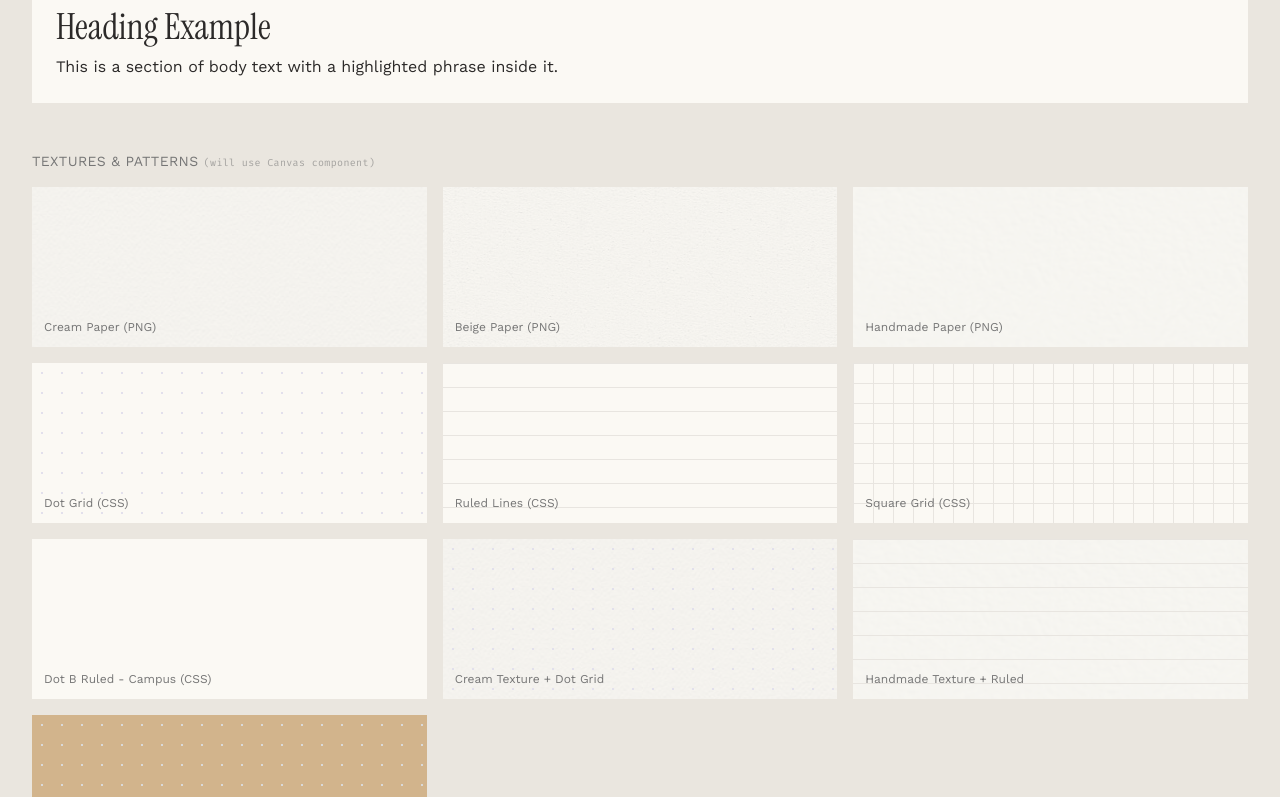
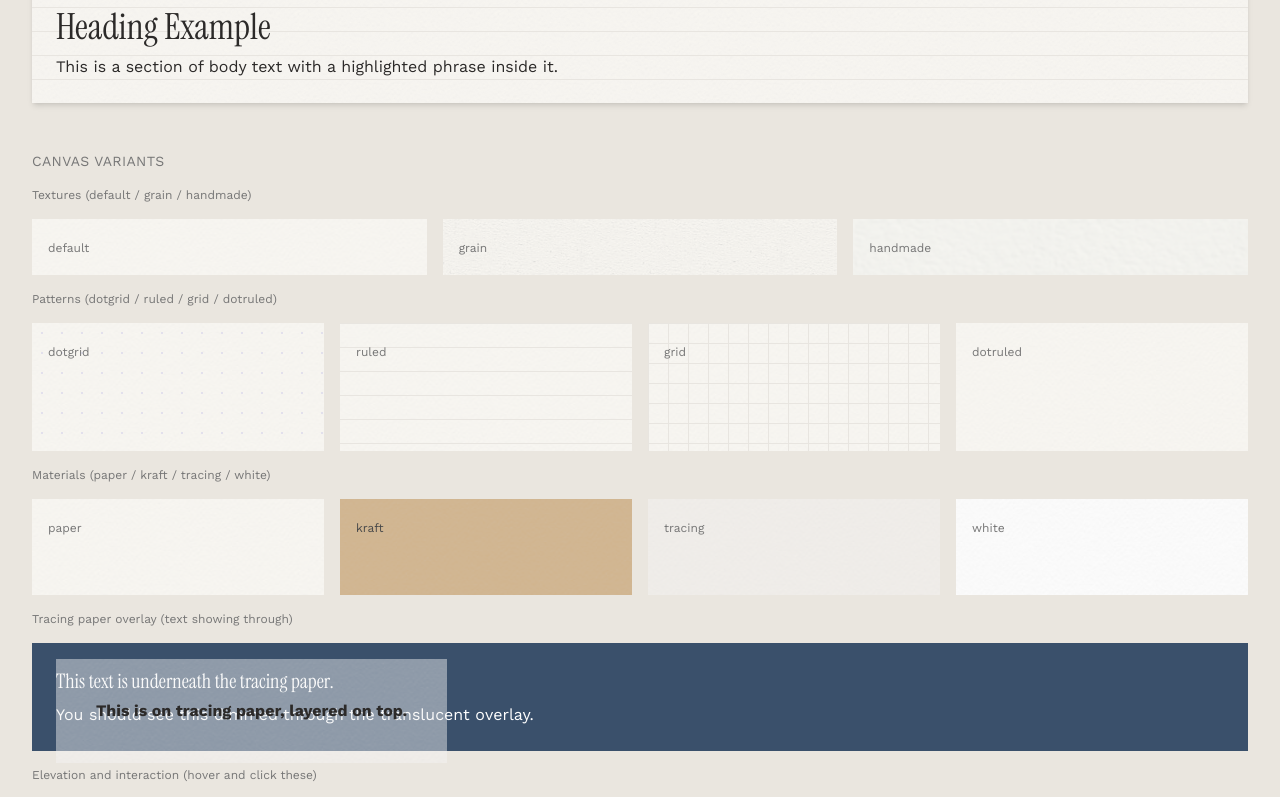
Before and after one commit to benjaminferreira/benjaminferreira.dev, a Next.js app: page /sandbox in a window 1280 px wide. Shown: the part 2003-2800 px from the top of the page. Built offline with nearby package versions, Linux system fonts and the light colour scheme.

Commit message:
Canvas v2: texture renames, raised/interactive props, shadow physics, sandbox demos

```diff
--- a/src/app/sandbox/page.tsx
+++ b/src/app/sandbox/page.tsx
@@ -10,10 +10,11 @@ export default function page() {
 			<h2 className="text-sm uppercase tracking-wide text-graphite-hb mb-4">Canvas Component Test</h2>
 			<Canvas
 				variant="paper"
-				texture="beige"
+				texture="grain"
 				pattern="grid"
 				padding="p-10"
 				rounded
+				raised
 			>
 				<div className="space-y-6">
 					<div>
@@ -164,24 +165,37 @@ export default function page() {
 			{/* ===== SECTION: Buttons ===== */}
 			<section className="space-y-2">
 				<h2 className="text-sm uppercase tracking-wide text-graphite-hb mb-4">Button Variants</h2>
-				<div className="bg-paper p-6 flex gap-3 flex-wrap">
+				<Canvas
+					pattern="dotgrid"
+					padding="p-6"
+					raised
+				>
+					<div className="flex gap-3 flex-wrap">
 						<button className="px-4 py-2 rounded-md bg-pen-shinkai text-paper text-sm font-medium">
 							Navigate
 						</button>
 						<button className="px-4 py-2 rounded-md bg-pen-tsutsuji text-paper text-sm font-medium">
 							Submit
 						</button>
-					<button className="px-4 py-2 rounded-md bg-pen-kujaku text-paper text-sm font-medium">Save</button>
+						<button className="px-4 py-2 rounded-md bg-pen-kujaku text-paper text-sm font-medium">
+							Save
+						</button>
 						<button className="px-4 py-2 rounded-md border border-graphite-guide text-ink text-sm font-medium">
 							Cancel
 						</button>
 					</div>
+				</Canvas>
 			</section>
 
 			{/* ===== SECTION: Highlighted Headings/Text ===== */}
 			<section className="space-y-2">
 				<h2 className="text-sm uppercase tracking-wide text-graphite-hb mb-4">Highlighted Headings/Text</h2>
-				<div className="bg-paper p-6 space-y-8">
+				<Canvas
+					pattern="ruled"
+					padding="p-6"
+					raised
+				>
+					<div className="space-y-8">
 						<div>
 							<p className="text-xs text-graphite-hb mb-2">Option 1: Inline span with bg</p>
 							<h3 className="text-4xl font-heading text-ink">
@@ -195,7 +209,9 @@ export default function page() {
 						<div>
 							<p className="text-xs text-graphite-hb mb-2">Option 2: Inset box-shadow underline</p>
 							<h3 className="text-4xl font-heading text-ink">
-							<span className="shadow-[inset_0_-0.25em_0_var(--color-mild-yellow)]">Heading Example</span>
+								<span className="shadow-[inset_0_-0.25em_0_var(--color-mild-yellow)]">
+									Heading Example
+								</span>
 							</h3>
 							<p className="text-base text-ink mt-2">
 								This is a section of body text with a{" "}
@@ -206,7 +222,9 @@ export default function page() {
 							</p>
 						</div>
 						<div>
-						<p className="text-xs text-graphite-hb mb-2">Option 3: ::after pseudo-element (rotated bar)</p>
+							<p className="text-xs text-graphite-hb mb-2">
+								Option 3: ::after pseudo-element (rotated bar)
+							</p>
 							<h3 className="text-4xl font-heading text-ink">
 								<span className="relative z-0 inline-block after:content-[''] after:absolute after:bottom-1 after:-left-0.5 after:w-[calc(100%+4px)] after:h-5/7 after:bg-mild-yellow/70 after:-rotate-1 after:-z-10">
 									Heading Example
@@ -238,142 +256,168 @@ export default function page() {
 							</p>
 						</div>
 					</div>
+				</Canvas>
 			</section>
 
-			{/* ===== SECTION: Textures & Patterns ===== */}
-			<section className="space-y-2">
-				<h2 className="text-sm uppercase tracking-wide text-graphite-hb mb-4">
-					Textures & Patterns{" "}
-					<span className="normal-case font-mono text-[10px] text-graphite-hb/60">
-						(will use Canvas component)
-					</span>
-				</h2>
+			{/* ===== SECTION: Canvas Variants ===== */}
+			<section className="space-y-4">
+				<h2 className="text-sm uppercase tracking-wide text-graphite-hb mb-4">Canvas Variants</h2>
+
+				{/* Textures */}
+				<p className="text-xs text-graphite-hb">Textures (default / grain / handmade)</p>
 				<div className="grid grid-cols-3 gap-4">
-					{/* Cream paper grain texture (PNG) */}
-					<div className="h-40 bg-paper relative overflow-hidden flex items-end p-3">
-						<div
-							className="absolute inset-0 opacity-[0.35]"
-							style={{ backgroundImage: "url('/textures/cream-paper.png')", backgroundSize: "200px" }}
-						/>
-						<span className="text-xs text-graphite-hb relative z-10">Cream Paper (PNG)</span>
+					<Canvas padding="p-4">
+						<span className="text-xs text-graphite-hb">default</span>
+					</Canvas>
+					<Canvas
+						texture="grain"
+						padding="p-4"
+					>
+						<span className="text-xs text-graphite-hb">grain</span>
+					</Canvas>
+					<Canvas
+						texture="handmade"
+						padding="p-4"
+					>
+						<span className="text-xs text-graphite-hb">handmade</span>
+					</Canvas>
 				</div>
 
-					{/* Beige paper texture (PNG) */}
-					<div className="h-40 bg-paper relative overflow-hidden flex items-end p-3">
-						<div
-							className="absolute inset-0 opacity-[0.35]"
-							style={{ backgroundImage: "url('/textures/beige-paper.png')", backgroundSize: "200px" }}
-						/>
-						<span className="text-xs text-graphite-hb relative z-10">Beige Paper (PNG)</span>
+				{/* Patterns */}
+				<p className="text-xs text-graphite-hb">Patterns (dotgrid / ruled / grid / dotruled)</p>
+				<div className="grid grid-cols-4 gap-4">
+					<Canvas
+						pattern="dotgrid"
+						padding="p-4"
+						className="h-32"
+					>
+						<span className="text-xs text-graphite-hb">dotgrid</span>
+					</Canvas>
+					<Canvas
+						pattern="ruled"
+						padding="p-4"
+						className="h-32"
+					>
+						<span className="text-xs text-graphite-hb">ruled</span>
+					</Canvas>
+					<Canvas
+						pattern="grid"
+						padding="p-4"
+						className="h-32"
+					>
+						<span className="text-xs text-graphite-hb">grid</span>
+					</Canvas>
+					<Canvas
+						pattern="dotruled"
+						padding="p-4"
+						className="h-32"
+					>
+						<span className="text-xs text-graphite-hb">dotruled</span>
+					</Canvas>
 				</div>
 
-					{/* Handmade paper texture (PNG) */}
-					<div className="h-40 bg-paper relative overflow-hidden flex items-end p-3">
-						<div
-							className="absolute inset-0 opacity-[0.35]"
-							style={{ backgroundImage: "url('/textures/handmade-paper.png')", backgroundSize: "200px" }}
-						/>
-						<span className="text-xs text-graphite-hb relative z-10">Handmade Paper (PNG)</span>
+				{/* Variants */}
+				<p className="text-xs text-graphite-hb">Materials (paper / kraft / tracing / white)</p>
+				<div className="grid grid-cols-4 gap-4">
+					<Canvas
+						padding="p-4"
+						className="h-24"
+					>
+						<span className="text-xs text-graphite-hb">paper</span>
+					</Canvas>
+					<Canvas
+						variant="kraft"
+						padding="p-4"
+						className="h-24"
+					>
+						<span className="text-xs text-graphite-2b">kraft</span>
+					</Canvas>
+					<Canvas
+						variant="tracing"
+						padding="p-4"
+						className="h-24"
+					>
+						<span className="text-xs text-graphite-hb">tracing</span>
+					</Canvas>
+					<Canvas
+						variant="white"
+						padding="p-4"
+						className="h-24"
+					>
+						<span className="text-xs text-graphite-hb">white</span>
+					</Canvas>
 				</div>
 
-					{/* Dot grid (CSS) */}
-					<div
-						className="h-40 bg-paper relative overflow-hidden flex items-end p-3"
-						style={{
-							backgroundImage: "radial-gradient(circle, var(--color-dot-grey) 1px, transparent 1px)",
-							backgroundSize: "20px 20px",
-						}}
+				{/* Tracing overlay test */}
+				<p className="text-xs text-graphite-hb">Tracing paper overlay (text showing through)</p>
+				<div className="relative bg-pen-shinkai p-6">
+					<p className="text-xl font-heading text-white">This text is underneath the tracing paper.</p>
+					<p className="text-base text-white mt-2">
+						You should see this dimmed through the translucent overlay.
+					</p>
+					<div className="absolute top-4">
+						<Canvas
+							variant="tracing"
+							padding="p-10"
 						>
-						<span className="text-xs text-graphite-hb">Dot Grid (CSS)</span>
+							<p className="text-ink font-bold">This is on tracing paper, layered on top.</p>
+						</Canvas>
+					</div>
 				</div>
 
-					{/* Ruled lines (CSS) */}
-					<div
-						className="h-40 bg-paper relative overflow-hidden flex items-end p-3"
-						style={{
-							backgroundImage: "linear-gradient(var(--color-lines) 1px, transparent 1px)",
-							backgroundSize: "100% 24px",
-						}}
+				{/* Elevation + Interactive */}
+				<p className="text-xs text-graphite-hb">Elevation and interaction (hover and click these)</p>
+				<div className="grid grid-cols-4 gap-4">
+					<Canvas padding="p-4" className="h-40">
+						<span className="text-xs text-graphite-hb">flat (default)</span>
+					</Canvas>
+					<Canvas
+						raised
+						padding="p-4"
+						className="h-40"
 					>
-						<span className="text-xs text-graphite-hb">Ruled Lines (CSS)</span>
+						<span className="text-xs text-graphite-hb">raised</span>
+					</Canvas>
+					<Canvas
+						interactive
+						padding="p-4"
+						className="h-40"
+					>
+						<span className="text-xs text-graphite-hb">flat + interactive</span>
+					</Canvas>
+					<Canvas
+						raised
+						interactive
+						padding="p-4"
+						className="h-40"
+					>
+						<span className="text-xs text-graphite-hb">raised + interactive</span>
+					</Canvas>
 				</div>
 
-					{/* Square grid (CSS) */}
-					<div
-						className="h-40 bg-paper relative overflow-hidden flex items-end p-3"
-						style={{
-							backgroundImage:
-								"linear-gradient(var(--color-grid) 1px, transparent 1px), linear-gradient(90deg, var(--color-grid) 1px, transparent 1px)",
-							backgroundSize: "20px 20px",
-						}}
+				{/* Combos */}
+				<p className="text-xs text-graphite-hb">Combinations</p>
+				<div className="grid grid-cols-2 gap-4">
+					<Canvas
+						texture="handmade"
+						pattern="ruled"
+						raised
+						interactive
+						padding="p-6"
+						className="h-40"
 					>
-						<span className="text-xs text-graphite-hb">Square Grid (CSS)</span>
-					</div>
-
-					{/* Dot B Ruled - Campus style (CSS) - dots sit ON the lines */}
-					<div className="h-40 bg-paper relative overflow-hidden flex items-end p-3">
-						<div
-							className="absolute inset-0 opacity-[0.65]"
-							style={{
-								backgroundImage: "linear-gradient(var(--color-campus-dot) 1px, transparent 1px)",
-								backgroundSize: "100% 24px",
-							}}
-						/>
-						<div
-							className="absolute inset-0"
-							style={{
-								backgroundImage:
-									"radial-gradient(circle, var(--color-campus-dot) 1px, transparent 1px)",
-								backgroundSize: "24px 24px",
-								backgroundPosition: "0 -11px",
-							}}
-						/>
-						<span className="text-xs text-graphite-hb relative z-10">Dot B Ruled - Campus (CSS)</span>
-					</div>
-
-					{/* Cream texture + Dot grid combo */}
-					<div className="h-40 bg-paper relative overflow-hidden flex items-end p-3">
-						<div
-							className="absolute inset-0 opacity-[0.35]"
-							style={{ backgroundImage: "url('/textures/cream-paper.png')", backgroundSize: "200px" }}
-						/>
-						<div
-							className="absolute inset-0"
-							style={{
-								backgroundImage: "radial-gradient(circle, var(--color-dot-grey) 1px, transparent 1px)",
-								backgroundSize: "20px 20px",
-							}}
-						/>
-						<span className="text-xs text-graphite-hb relative z-10">Cream Texture + Dot Grid</span>
-					</div>
-
-					{/* Handmade texture + Ruled lines combo */}
-					<div className="h-40 bg-paper relative overflow-hidden flex items-end p-3">
-						<div
-							className="absolute inset-0 opacity-[0.35]"
-							style={{ backgroundImage: "url('/textures/handmade-paper.png')", backgroundSize: "200px" }}
-						/>
-						<div
-							className="absolute inset-0"
-							style={{
-								backgroundImage: "linear-gradient(var(--color-lines) 1px, transparent 1px)",
-								backgroundSize: "100% 24px",
-							}}
-						/>
-						<span className="text-xs text-graphite-hb relative z-10">Handmade Texture + Ruled</span>
-					</div>
-
-					{/* Dot grid on kraft (CSS) */}
-					<div
-						className="h-40 bg-kraft relative overflow-hidden flex items-end p-3"
-						style={{
-							backgroundImage:
-								"radial-gradient(circle, var(--color-graphite-guide) 1px, transparent 1px)",
-							backgroundSize: "20px 20px",
-						}}
+						<p className="text-sm text-ink">Handmade texture + ruled + raised + interactive</p>
+					</Canvas>
+					<Canvas
+						variant="kraft"
+						texture="grain"
+						pattern="dotgrid"
+						raised
+						padding="p-6"
+						className="h-40"
 					>
-						<span className="text-xs text-graphite-2b">Dot Grid on Kraft</span>
-					</div>
+						<p className="text-sm text-graphite-2b">Kraft + grain + dotgrid + raised</p>
+					</Canvas>
 				</div>
 			</section>
 		</main>
--- a/src/components/Canvas.tsx
+++ b/src/components/Canvas.tsx
@@ -2,19 +2,28 @@
  * Themed surface component for the Japanese stationery design system.
  * Provides paper-like backgrounds with optional texture and pattern overlays.
  */
+"use client";
+
+import React, { useState, useRef } from "react";
 
 /**
  * Props interface for Canvas component
  */
 interface CanvasProps {
-	/** The base background color of the canvas */
-	variant?: "paper" | "kraft" | "divider" | "white";
+	/** The base material/background of the canvas */
+	variant?: "paper" | "kraft" | "tracing" | "white";
 
-	/** Optional texture overlay on top of the base color */
-	texture?: "none" | "cream" | "beige" | "handmade";
+	/** Surface texture overlay (default has a faint paper grain) */
+	texture?: "default" | "grain" | "handmade";
 
 	/** Optional line, grid or pattern overlay */
 	pattern?: "none" | "ruled" | "grid" | "dotgrid" | "dotruled";
+
+	/** Whether the canvas is raised off the surface with a shadow */
+	raised?: boolean;
+
+	/** Enables hover lift + active press physics */
+	interactive?: boolean;
 
 	/** Tailwind padding class (default: "p-6") */
 	padding?: string;
@@ -36,17 +45,26 @@ interface CanvasProps {
 const variantClasses: Record<NonNullable<CanvasProps["variant"]>, string> = {
 	paper: "bg-paper",
 	kraft: "bg-kraft",
-	divider: "bg-divider",
+	tracing: "bg-tracing",
 	white: "bg-white",
 };
 
 /**
  * Canvas texture overlay CSS style mappings
  */
-const textureStyles: Record<string, React.CSSProperties> = {
-	cream: { backgroundImage: "url('/textures/cream-paper.png')", backgroundSize: "200px" },
-	beige: { backgroundImage: "url('/textures/beige-paper.png')", backgroundSize: "200px" },
+const textureStyles: Record<NonNullable<CanvasProps["texture"]>, React.CSSProperties> = {
+	default: { backgroundImage: "url('/textures/cream-paper.png')", backgroundSize: "200px" },
+	grain: { backgroundImage: "url('/textures/beige-paper.png')", backgroundSize: "200px" },
 	handmade: { backgroundImage: "url('/textures/handmade-paper.png')", backgroundSize: "200px" },
+};
+
+/**
+ * Texture opacity per type (default is subtle, grain/handmade are more visible)
+ */
+const textureOpacity: Record<NonNullable<CanvasProps["texture"]>, string> = {
+	default: "opacity-[0.25]",
+	grain: "opacity-[0.45]",
+	handmade: "opacity-[0.65]",
 };
 
 /**
@@ -57,7 +75,10 @@ const patternStyles: Record<string, React.CSSProperties> = {
 		backgroundImage: "radial-gradient(circle, var(--color-dot-grey) 1px, transparent 1px)",
 		backgroundSize: "20px 20px",
 	},
-	ruled: { backgroundImage: "linear-gradient(var(--color-lines) 1px, transparent 1px)", backgroundSize: "100% 24px" },
+	ruled: {
+		backgroundImage: "linear-gradient(var(--color-lines) 1px, transparent 1px)",
+		backgroundSize: "100% 24px",
+	},
 	grid: {
 		backgroundImage:
 			"linear-gradient(var(--color-grid) 1px, transparent 1px), linear-gradient(90deg, var(--color-grid) 1px, transparent 1px)",
@@ -107,31 +128,89 @@ function renderPattern(pattern: NonNullable<CanvasProps["pattern"]>) {
 /**
  * A themed surface component inspired by physical paper media.
  * Renders a background with optional texture and pattern overlays.
+ * Supports physical interaction states (lift on hover, press on click).
  *
  * @example
- * <Canvas variant="paper" texture="handmade" pattern="dotgrid" padding="p-10">
+ * <Canvas variant="paper" texture="grain" pattern="dotgrid" raised interactive>
  *   <p>Content on textured paper</p>
  * </Canvas>
  */
 export default function Canvas({
 	variant = "paper",
-	texture = "none",
+	texture = "default",
 	pattern = "none",
+	raised = false,
+	interactive = false,
 	padding = "p-6",
 	rounded = false,
 	className = "",
 	children,
 }: CanvasProps) {
+	const [lifted, setLifted] = useState(false);
+	const [pressed, setPressed] = useState(false);
+	const containerRef = useRef<HTMLDivElement>(null);
+
+	const elevationClass = raised ? "shadow-md" : "";
+
+	// Track cursor position via CSS custom properties (no re-renders)
+	const handleMouseMove = (e: React.MouseEvent<HTMLDivElement>) => {
+		if (!interactive || !containerRef.current) return;
+		const rect = containerRef.current.getBoundingClientRect();
+		const x = ((e.clientX - rect.left) / rect.width - 0.5) * -8;
+		const y = ((e.clientY - rect.top) / rect.height - 0.5) * -8;
+		containerRef.current.style.setProperty("--shadow-x", `${x}px`);
+		containerRef.current.style.setProperty("--shadow-y", `${y}px`);
+	};
+
+	// Interactive states:
+	// - hover: gentle shadow appears (CSS class)
+	// - mousedown (pressed): paper presses flat, shadow disappears
+	// - mouseup/click (lifted): paper lifts up with big shadow
+	// - blur: paper floats back down
+	const interactiveStyle: React.CSSProperties = interactive
+		? pressed
+			? {
+					transform: "translateY(1px) scale(0.995)",
+					boxShadow: "0 1px 2px 0 rgba(0,0,0,0.04)",
+					transition: "all 100ms ease-in",
+				}
+			: lifted
+				? {
+						transform: "translateY(-6px) rotate(0.4deg)",
+						boxShadow: "var(--shadow-x, 0px) calc(12px + var(--shadow-y, 0px)) 28px -4px rgba(0,0,0,0.16), calc(var(--shadow-x, 0px) * 0.5) calc(6px + var(--shadow-y, 0px) * 0.5) 10px -2px rgba(0,0,0,0.08)",
+						transition: "transform 200ms cubic-bezier(0.2, 0.9, 0.3, 1), box-shadow 100ms ease-out",
+					}
+				: {
+						transition: "all 500ms cubic-bezier(0.4, 0, 0.2, 1)",
+					}
+		: {};
+
+	const interactiveHoverClass = interactive && !lifted && !pressed
+		? "[&:hover]:shadow-[0_4px_12px_-2px_rgba(0,0,0,0.08)] cursor-pointer"
+		: interactive
+			? "cursor-pointer"
+			: "";
+
 	return (
 		<div
-			className={`relative overflow-hidden ${variantClasses[variant]} ${padding} ${rounded ? "rounded-3xl" : ""} ${className}`}
+			ref={containerRef}
+			className={`relative overflow-hidden ${variantClasses[variant]} ${padding} ${elevationClass} ${interactiveHoverClass} ${rounded ? "rounded-3xl" : ""} ${className}`}
+			style={interactiveStyle}
+			onMouseMove={handleMouseMove}
+			{...(interactive && {
+				tabIndex: 0,
+				onMouseDown: () => setPressed(true),
+				onMouseUp: () => { setPressed(false); setLifted(true); },
+				onBlur: () => { setLifted(false); setPressed(false); },
+			})}
 		>
-			{texture !== "none" && (
-				<div
-					className="absolute inset-0 opacity-[0.35] pointer-events-none"
-					style={textureStyles[texture]}
-				/>
-			)}
+			{/* Texture layer */}
+			<div
+				className={`absolute inset-0 ${textureOpacity[texture]} pointer-events-none`}
+				style={textureStyles[texture]}
+			/>
+
+			{/* Pattern layer */}
 			{pattern !== "none" && renderPattern(pattern)}
 
 			{/* Content layer - sits on top of texture/pattern */}
```
Lines whose indentation alone changed are shown as unchanged.
